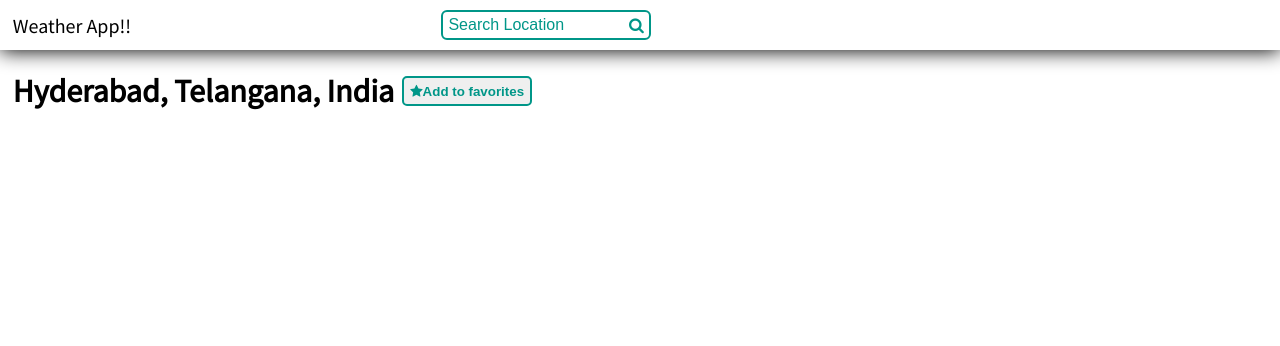
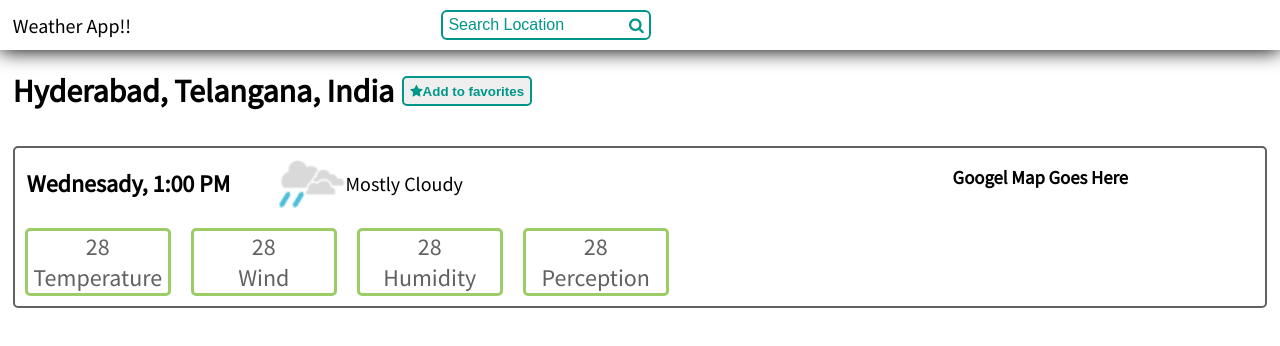
Before and after one commit to rahul1694/weather-app, a plain HTML site: page index.html in a window 1280 px wide. Drawn offline with Linux system fonts and the light colour scheme.

Commit message:
Weather Card CSS

```diff
--- a/index.html
+++ b/index.html
@@ -17,15 +17,52 @@
 
         <!-- Main Body -->
         <div class="mainbody">
+            <!-- City Name Card -->
             <div class="location-card">
                 <h1>Hyderabad, Telangana, India</h1>
                 <div class="fav-button">
                     <button><i class="fa fa-star" aria-hidden="true"></i>Add to favorites</button>
                 </div>
             </div>
-            <div class="weather-card">
 
+            <div class="weather-stats-card">
+                <div class="weather-info">
+                    <div class="row-1">
+                        <div class="day">
+                            <h2>Wednesady, 1:00 PM</h2>
+                        </div>
+                        <div class="weather-logo">
+                            <img src="./rain_s_cloudy.png"/>
+                        </div>
+                        <div class="weather-status">
+                            <span>Mostly Cloudy</span>
+                        </div>
+                    </div>
+                    <div class="row-2">
+                        <div class="value-card">
+                            <div class="value">28</div>
+                            <div class="value-text">Temperature</div>
+                        </div>
+                        <div class="value-card">
+                            <div class="value">28</div>
+                            <div class="value-text">Wind</div>
+                        </div>
+                        <div class="value-card">
+                            <div class="value">28</div>
+                            <div class="value-text">Humidity</div>
+                        </div>
+                        <div class="value-card">
+                            <div class="value">28</div>
+                            <div class="value-text">Perception</div>
+                        </div>
+                    </div>
+                </div>
+                <div class="google-maps">
+                    <h3>Googel Map Goes Here</h3>
+                </div>
             </div>
+
+
         </div>
     </body>
 </html>
--- a/styles.css
+++ b/styles.css
@@ -8,9 +8,6 @@ body {
     flex-direction: row;
     height: 50px;
     box-shadow: 0px 1px 20px #000000;
-}
-::placeholder {
-    color: #009688;
 }
 
 .nav-text {
@@ -41,6 +38,21 @@ body {
     color: #009688;
 }
 
+@media screen and (min-width: 500px) and (max-width: 900px){
+    .search-bar input {
+        width: 55% !important;
+    }
+
+    .search-bar input:focus {
+        width: 70% !important;
+    }
+
+}
+
+::placeholder {
+    color: #009688;
+}
+
 .search-bar input:focus {
     width: 40%;
 }
@@ -54,6 +66,7 @@ span .fa{
     display: flex;
     flex-flow: row;
     margin-left: 1%;
+    flex-wrap: wrap;
 }
 
 .location-card h1 {
@@ -78,3 +91,61 @@ span .fa{
     color: white;
     background-color: #757575;
 }
+
+.weather-stats-card {
+    display: flex;
+    justify-content: space-between;
+    border: 2px solid #616161;
+    margin: 1%;
+    border-radius: 5px
+}
+
+.weather-stats-card:hover {
+    background-color: #f9f6f6;
+}
+
+.weather-info {
+    flex: 3 1 0;
+}
+
+.row-1 {
+    display: flex;
+}
+
+.day {
+    margin-left: 12px;
+}
+
+.weather-logo {
+    flex: 1 1 auto;
+    justify-items: flex-end;
+    display: flex;
+    justify-content: flex-end;
+}
+
+.weather-status {
+    display: flex;
+    justify-content: left;
+    align-items: center;
+    flex: 9;
+    font-size: 20px;
+}
+
+.row-2 {
+    display: flex;
+    flex-wrap: wrap;
+}
+
+.value-card {
+    text-align: center;
+    font-size: 24px;
+    margin: 10px;
+    border: 3px solid #9ccc65;
+    color: #616161;
+    width: 140px;
+    border-radius: 5px;
+}
+
+.google-maps {
+    flex: 1 1 0;
+}
```
Also changed, not shown: rain_s_cloudy.png (added).
